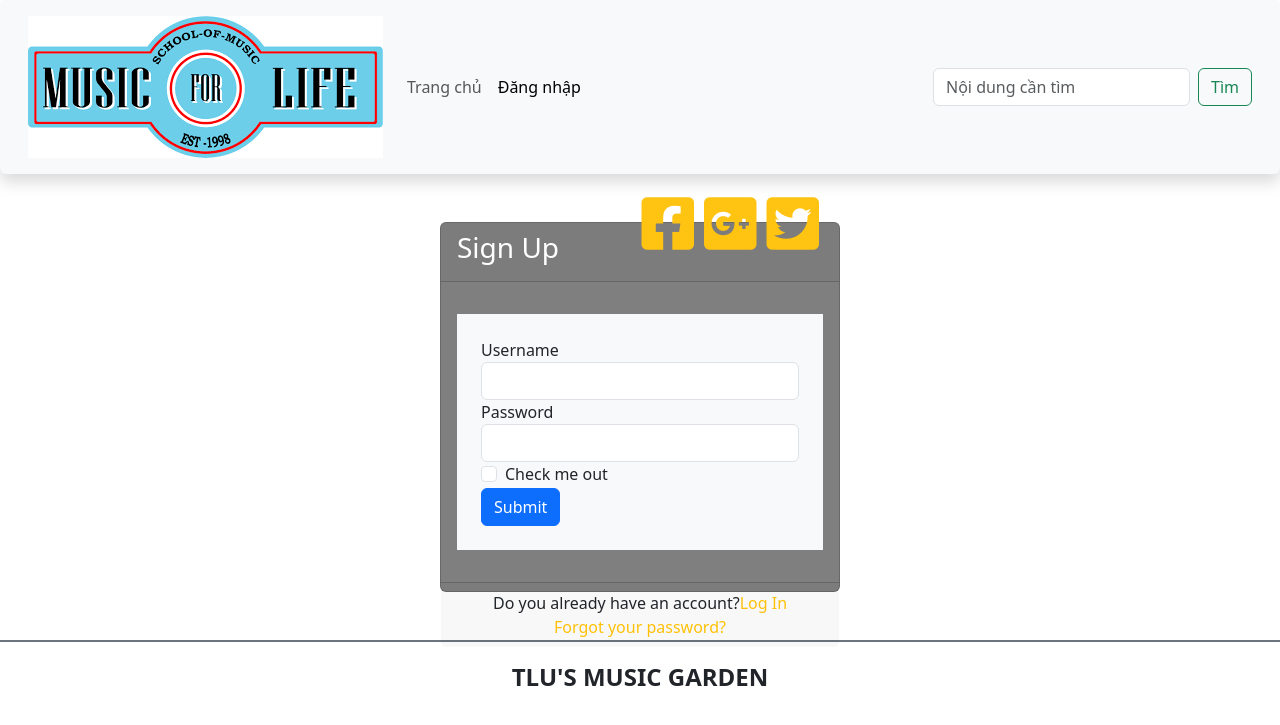
After one commit to Nguyenductrinh/BTTH01_CSE485, a PHP site: page /SignUp.php in a window 1280 px wide. The commit adds this page. Shown: the top 725 px of the page. Run offline with PHP 8.4, Linux system fonts and the light colour scheme; some libraries are stand-ins or nearby versions; some web fonts are replaced.

Commit message:
add fide login and sign up connect

```diff
--- /dev/null
+++ b/SignUp.php
@@ -0,0 +1,92 @@
+<!DOCTYPE html>
+<html lang="en">
+
+<head>
+    <meta charset="UTF-8">
+    <meta http-equiv="X-UA-Compatible" content="IE=edge">
+    <meta name="viewport" content="width=device-width, initial-scale=1.0">
+    <title>Music for Life</title>
+    <link href="https://cdn.jsdelivr.net/npm/bootstrap@5.3.0-alpha1/dist/css/bootstrap.min.css" rel="stylesheet" integrity="sha384-GLhlTQ8iRABdZLl6O3oVMWSktQOp6b7In1Zl3/Jr59b6EGGoI1aFkw7cmDA6j6gD" crossorigin="anonymous">
+    <link rel="stylesheet" href="https://cdnjs.cloudflare.com/ajax/libs/font-awesome/6.3.0/css/all.min.css" integrity="sha512-SzlrxWUlpfuzQ+pcUCosxcglQRNAq/DZjVsC0lE40xsADsfeQoEypE+enwcOiGjk/bSuGGKHEyjSoQ1zVisanQ==" crossorigin="anonymous" referrerpolicy="no-referrer" />
+    <link rel="stylesheet" href="css/style_login.css">
+</head>
+
+<body>
+    <header>
+        <nav class="navbar navbar-expand-lg bg-body-tertiary shadow p-3 bg-white rounded">
+            <div class="container-fluid">
+                <div class="my-logo">
+                    <a class="navbar-brand" href="#">
+                        <img src="images/logo2.png" alt="" class="img-fluid">
+                    </a>
+                </div>
+                <button class="navbar-toggler" type="button" data-bs-toggle="collapse" data-bs-target="#navbarSupportedContent" aria-controls="navbarSupportedContent" aria-expanded="false" aria-label="Toggle navigation">
+                    <span class="navbar-toggler-icon"></span>
+                </button>
+                <div class="collapse navbar-collapse" id="navbarSupportedContent">
+                    <ul class="navbar-nav me-auto mb-2 mb-lg-0">
+                        <li class="nav-item">
+                            <a class="nav-link" aria-current="page" href="./">Trang chủ</a>
+                        </li>
+                        <li class="nav-item">
+                            <a class="nav-link active" href="./login.php">Đăng nhập</a>
+                        </li>
+                    </ul>
+                    <form class="d-flex" role="search">
+                        <input class="form-control me-2" type="search" placeholder="Nội dung cần tìm" aria-label="Search">
+                        <button class="btn btn-outline-success" type="submit">Tìm</button>
+                    </form>
+                </div>
+            </div>
+        </nav>
+
+    </header>
+    <main class="container mt-5 mb-5">
+        <!-- <h3 class="text-center text-uppercase mb-3 text-primary">CẢM NHẬN VỀ BÀI HÁT</h3> -->
+        <div class="d-flex justify-content-center h-100">
+            <div class="card">
+                <div class="card-header">
+                    <h3>Sign Up</h3>
+                    <div class="d-flex justify-content-end social_icon">
+                        <span><i class="fab fa-facebook-square"></i></span>
+                        <span><i class="fab fa-google-plus-square"></i></span>
+                        <span><i class="fab fa-twitter-square"></i></span>
+                    </div>
+                </div>
+                <div class="card-body">
+                    <form id="form_reg" class="bg-light p-4 my-3" action="reg.php" method="post">
+                        <div class="form-group">
+                            <label for="">Username</label>
+                            <input type="text" name="ten_dnhap" class="form-control" id="username" >
+                        </div>
+                        <div class="form-group">
+                            <label for="">Password</label>
+                            <input type="text" name="mat_khau" class="form-control" id="password">
+                        </div>
+                        <div class="form-group form-check">
+                            <input type="checkbox" class="form-check-input" id="exampleCheck1">
+                            <label class="form-check-label" for="exampleCheck1">Check me out</label>
+                        </div>
+                        <button type="submit" name="btn-reg" class="btn btn-primary">Submit</button>
+
+                    </form>
+                </div>
+                <div class="card-footer">
+                    <div class="d-flex justify-content-center ">
+                       Do you already have an account?<a href="login.php" class="text-warning text-decoration-none">Log In</a>
+                    </div>
+                    <div class="d-flex justify-content-center">
+                        <a href="#" class="text-warning text-decoration-none">Forgot your password?</a>
+                    </div>
+                </div>
+            </div>
+
+        </div>
+    </main>
+    <footer class="bg-white d-flex justify-content-center align-items-center border-top border-secondary  border-2" style="height:80px">
+        <h4 class="text-center text-uppercase fw-bold">TLU's music garden</h4>
+    </footer>
+    <script src="https://cdn.jsdelivr.net/npm/bootstrap@5.3.0-alpha1/dist/js/bootstrap.bundle.min.js" integrity="sha384-w76AqPfDkMBDXo30jS1Sgez6pr3x5MlQ1ZAGC+nuZB+EYdgRZgiwxhTBTkF7CXvN" crossorigin="anonymous"></script>
+</body>
+
+</html>
```
Also changed, not shown: Connect.php (+6 -7 lines), lg.php (added, +25 -0 lines), login.php (+5 -5 lines), reg.php (added, +27 -0 lines).
